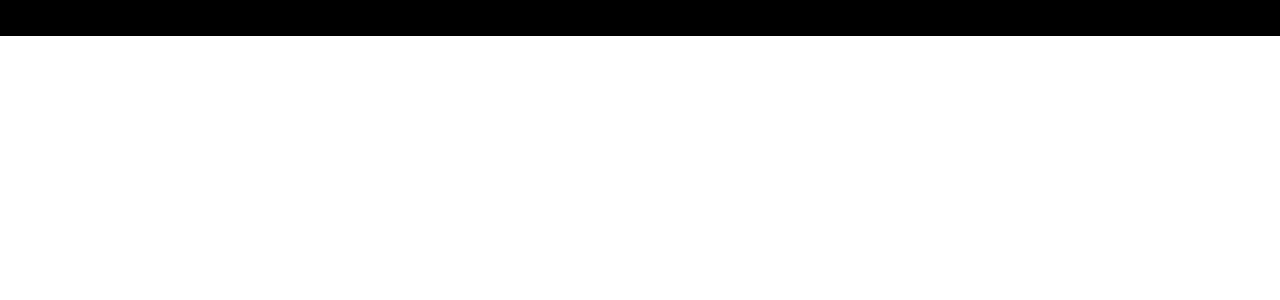
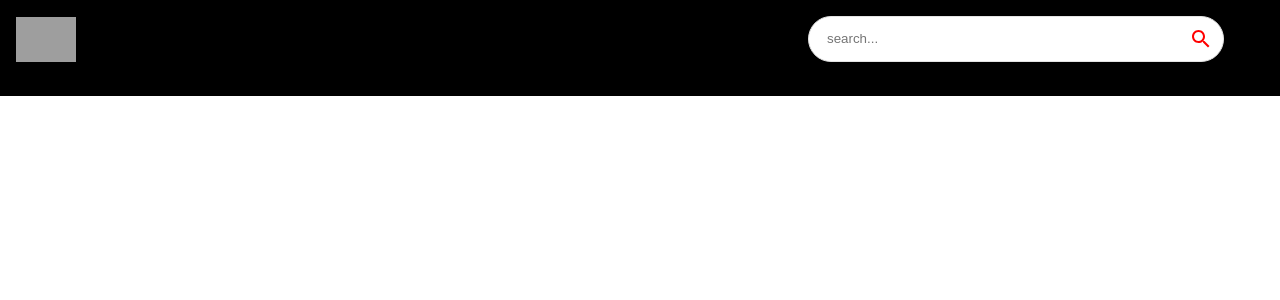
Before and after one commit to dvelatcodes/youtube_clone, a React (Create React App) app: page / in a window 1280 px wide. Shown: the top 300 px of the page. Built offline with nearby package versions, Linux system fonts and the light colour scheme; grey boxes are pictures that could not be loaded.

Commit message:
feature: implemented navbar component

```diff
--- a/src/components/Navbar.jsx
+++ b/src/components/Navbar.jsx
@@ -1,7 +1,27 @@
 import React from 'react';
+import { Stack } from '@mui/material';
+import { logo } from '../utils/constant';
+import { Link } from 'react-router-dom';
+import { SearchBar } from './index';
 
 const Navbar = () => {
-  return <div>Navbar</div>;
+  return (
+    <Stack
+      direction='row'
+      alignItems='center'
+      p={2}
+      sx={{ backgroundColor: '#000', top: 0, justifyContent: 'space-between' }}
+    >
+      <Link style={{ display: 'flex', alignItems: 'center' }}>
+        <img
+          src={logo}
+          alt='logo'
+          height={45}
+        />
+      </Link>
+      <SearchBar />
+    </Stack>
+  );
 };
 
 export default Navbar;
--- /dev/null
+++ b/src/components/SearchBar.jsx
@@ -0,0 +1,35 @@
+import { useState } from 'react';
+import { useNavigate } from 'react-router-dom';
+import { Paper, IconButton } from '@mui/material';
+import { Search } from '@mui/icons-material';
+
+const SearchBar = () => {
+  return (
+    <Paper
+      component='form'
+      sx={{
+        borderRadius: 20,
+        border: '1px solid #e3e3e3',
+        mr: { sm: 5 },
+        pl: 2,
+        boxShadow: 'none',
+      }}
+      onSubmit={() => {}}
+    >
+      <input
+        className='search-bar'
+        placeholder='search...'
+        value=''
+        onChange={() => {}}
+      />
+      <IconButton
+        type='submit'
+        sx={{ color: 'red', p: '10px' }}
+      >
+        <Search />
+      </IconButton>
+    </Paper>
+  );
+};
+
+export default SearchBar;
--- a/src/components/index.js
+++ b/src/components/index.js
@@ -2,4 +2,5 @@
 export { default as Feed } from "./Feed";
 export { default as Navbar } from "./Navbar";
 export { default as SearchFeed } from "./SearchFeed";
-export { default as VideoDetail } from "./VideoDetail"
+export { default as VideoDetail } from "./VideoDetail";
+export { default as SearchBar } from "./SearchBar";
--- /dev/null
+++ b/src/utils/constant.js
@@ -0,0 +1,42 @@
+import MusicNoteIcon from '@mui/icons-material/MusicNote';
+import HomeIcon from '@mui/icons-material/Home';
+import CodeIcon from '@mui/icons-material/Code';
+import OndemandVideoIcon from '@mui/icons-material/OndemandVideo';
+import SportsEsportsIcon from '@mui/icons-material/SportsEsports';
+import LiveTvIcon from '@mui/icons-material/LiveTv';
+import SchoolIcon from '@mui/icons-material/School';
+import FaceRetouchingNaturalIcon from '@mui/icons-material/FaceRetouchingNatural';
+import CheckroomIcon from '@mui/icons-material/Checkroom';
+import GraphicEqIcon from '@mui/icons-material/GraphicEq';
+import TheaterComedyIcon from '@mui/icons-material/TheaterComedy';
+import FitnessCenterIcon from '@mui/icons-material/FitnessCenter';
+import DeveloperModeIcon from '@mui/icons-material/DeveloperMode';
+
+export const logo = 'https://i.ibb.co/s9Qys2j/logo.png';
+
+export const categories = [
+    { name: 'New', icon: <HomeIcon />, },
+    { name: 'Dvelat codes', icon: <CodeIcon />, },
+    { name: 'Coding', icon: <CodeIcon />, },
+    { name: 'ReactJS', icon: <CodeIcon />, },
+    { name: 'NextJS', icon: <CodeIcon />, },
+    { name: 'Music', icon: <MusicNoteIcon /> },
+    { name: 'Education', icon: <SchoolIcon />, },
+    { name: 'Podcast', icon: <GraphicEqIcon />, },
+    { name: 'Movie', icon: <OndemandVideoIcon />, },
+    { name: 'Gaming', icon: <SportsEsportsIcon />, },
+    { name: 'Live', icon: <LiveTvIcon />, },
+    { name: 'Sport', icon: <FitnessCenterIcon />, },
+    { name: 'Fashion', icon: <CheckroomIcon />, },
+    { name: 'Beauty', icon: <FaceRetouchingNaturalIcon />, },
+    { name: 'Comedy', icon: <TheaterComedyIcon />, },
+    { name: 'Gym', icon: <FitnessCenterIcon />, },
+    { name: 'Crypto', icon: <DeveloperModeIcon />, },
+];
+
+export const demoThumbnailUrl = 'https://i.ibb.co/G2L2Gwp/API-Course.png';
+export const demoChannelUrl = '/channel/UCmXmlB4-HJytD7wek0Uo97A';
+export const demoVideoUrl = '/video/GDa8kZLNhJ4';
+export const demoChannelTitle = 'Dvelat Codes';
+export const demoVideoTitle = 'Build and Deploy 5 JavaScript & React API Projects in 10 Hours - Full Course | RapidAPI';
+export const demoProfilePicture = 'http://dergipark.org.tr/assets/app/images/buddy_sample.png'
```
